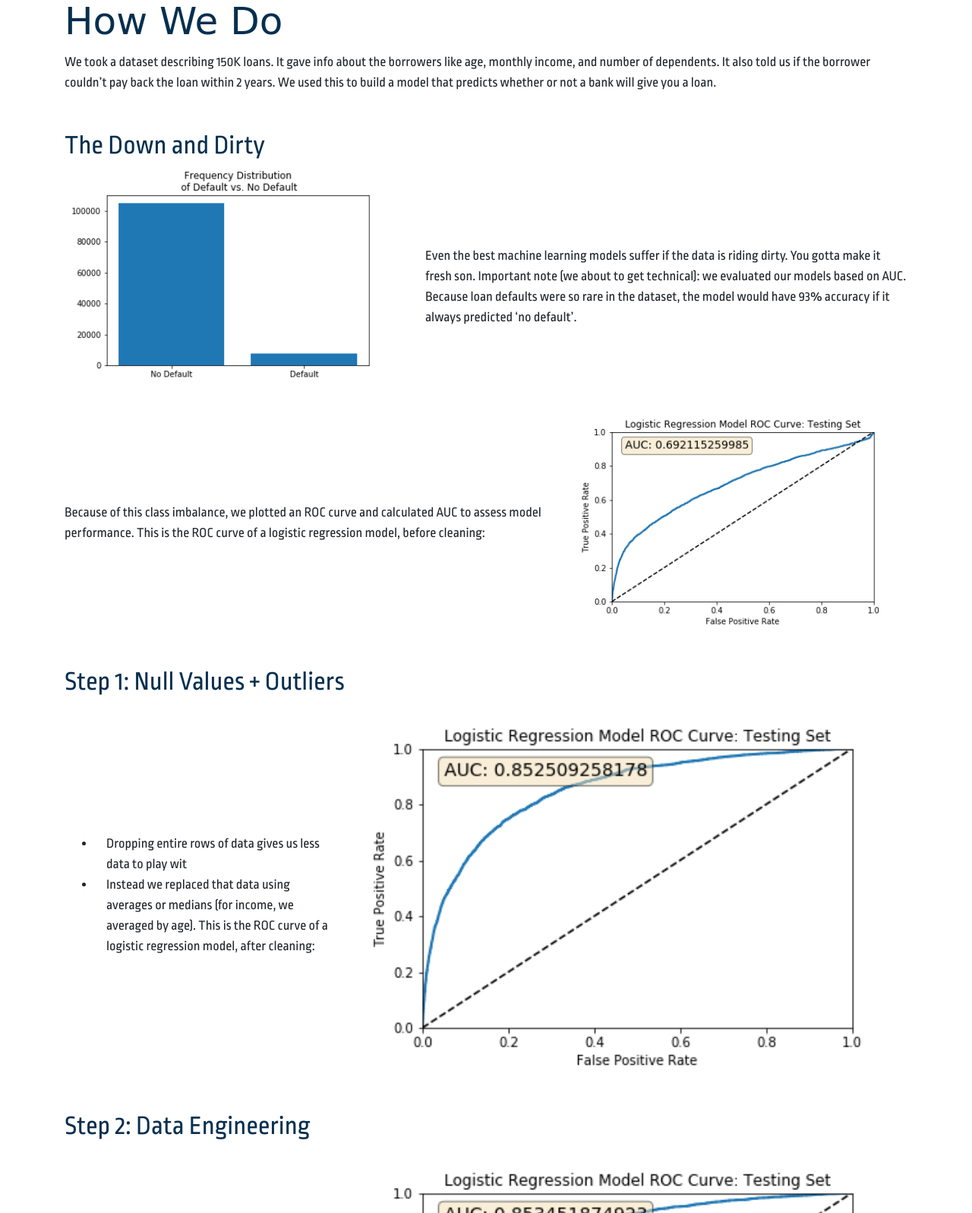
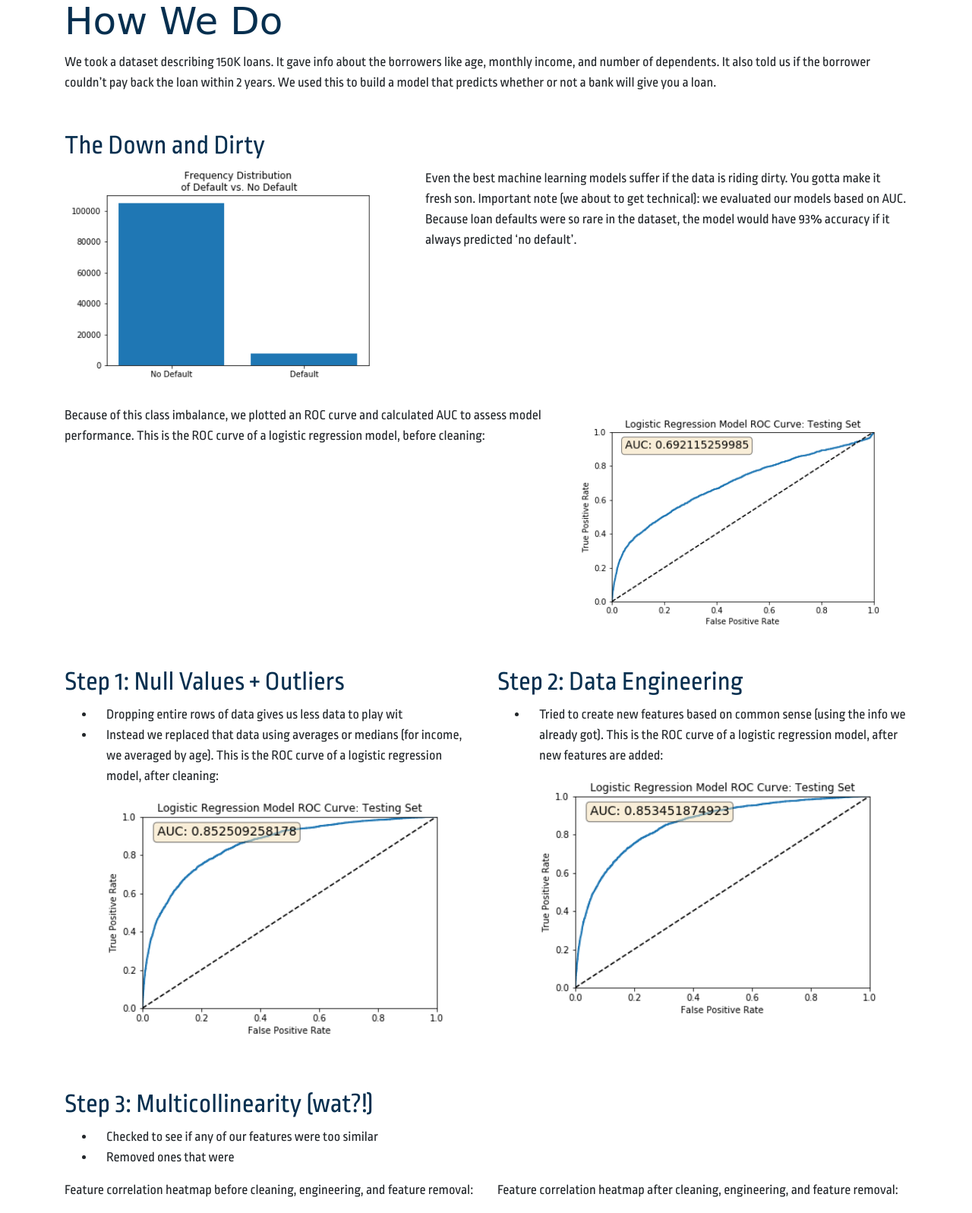
Before and after one commit to MaxParry/financial_distress, a Flask app: page /about in a window 1280 px wide. Shown: the part 253-1850 px from the top of the page at 76% size. Run offline with Flask 2, Linux system fonts and the light colour scheme; parts of the project's set-up code (start-up, migrations or seed data) failed here and were passed over; some libraries are stand-ins or nearby versions; some web fonts are replaced.

Commit message:
finished styling site

```diff
--- a/static/styles/home.css
+++ b/static/styles/home.css
@@ -234,16 +234,12 @@ div.buttonWrapper {
     height:60px;   /* Height of the footer */
 }
 
-.centeredH {
+#wuTangTitle {
     text-align: center;
 }
 
 #wuTangVid {
     text-align: center;
-}
-
-h1 {
-
 }
 
 .rocImg {
@@ -258,7 +254,7 @@ h1 {
 }
 
 .finalImg {
-    border: 5px solid rgb(42, 182, 53);
+    border: 5px solid #813772;
 }
 
 .majHead {
@@ -279,19 +275,6 @@ h1 {
     margin-top: 33px;
 }
 
-
-.centerMe {
-    text-align: center;
-    vertical-align: center;
-}
-
-.vertCenter {
-    /*margin-top: 50%;*/
-    position: relative;
-    top:50%;
-    transform: translateY(-50%);
-}
-
 p {
     font-family: 'Ropa Sans', sans-serif;
     font-size: 18px;
--- a/templates/about.html
+++ b/templates/about.html
@@ -13,11 +13,6 @@
             {% include 'blocks/header.html' %}
 
             <!--Body-->
-            <div class="">
-                <div id="homeHeader" style="background-image:url(../static/images/vet-yo-self.jpg)">
-                    <!-- <img src="../static/images/vet-yo-self.jpg" alt="" id="homeHeaderImg"> -->
-                </div>
-
             <div class="container">
                 <div class='row'>
                     <div class='col'>
@@ -49,62 +44,42 @@
                         <img class='rocImg' src='../static/images/class_imbalance.png'>
                     </div>
                     <div class='col-md-6 col-lg-7'>
-                            <p class='vertCenter'>Even the best machine learning models suffer if the data is riding dirty. You gotta make it fresh son. Important note (we about to get technical): we evaluated our models based on AUC. Because loan defaults were so rare in the dataset, the model would have 93% accuracy if it always predicted ‘no default’.</p>
+                        <p>Even the best machine learning models suffer if the data is riding dirty. You gotta make it fresh son. Important note (we about to get technical): we evaluated our models based on AUC. Because loan defaults were so rare in the dataset, the model would have 93% accuracy if it always predicted ‘no default’.</p>
                     </div>
                 </div>
                 <div class='row'>
                     <div class='col-md-6 col-lg-7'>
-                            <p class='vertCenter'>Because of this class imbalance, we plotted an ROC curve and calculated AUC to assess model performance. This is the ROC curve of a logistic regression model, before cleaning:</p>
+                        <p>Because of this class imbalance, we plotted an ROC curve and calculated AUC to assess model performance. This is the ROC curve of a logistic regression model, before cleaning:</p>
                     </div>
                     <div class='col-md-6 col-lg-5'>
                         <img class='rocImg' src='../static/images/ROC_1_lr_dropna_only.png'>
                     </div>
                 </div>
                 <div class='row'>
-                        <div class='col'>
+                    <div class='col-md-6'>
                         <h3 class='minHead'>Step 1: Null Values + Outliers</h3>
+                        <ul>
+                            <li>Dropping entire rows of data gives us less data to play wit</li>
+                            <li>Instead we replaced that data using averages or medians (for income, we averaged by age). This is the ROC curve of a logistic regression model, after cleaning:</li>
+                            <img class='rocImg' src='../static/images/ROC_2_lr_after_cleaning.png'>
+                        </ul>
+                    </div>
+                    <div class='col-md-6'>
+                        <h3 class='minHead'>Step 2: Data Engineering</h3>
+                        <ul>
+                            <li>Tried to create new features based on common sense (using the info we already got). This is the ROC curve of a logistic regression model, after new features are added:</li>
+                            <img class='rocImg' src='../static/images/ROC_3_lr_after_engineering.png'>
+                        </ul>
                     </div>
                 </div>
                 <div class='row'>
-                        <div class='col-md-8 col-lg-4'>
-                            <ul class='vertCenter'>
-                                <li>Dropping entire rows of data gives us less data to play wit</li>
-                                <li>Instead we replaced that data using averages or medians (for income, we averaged by age). This is the ROC curve of a logistic regression model, after cleaning:</li>
-                            </ul>
-                        </div>
-                        <div class='col-md-4 col-lg-8'>
-                            <img class='rocImg' src='../static/images/ROC_2_lr_after_cleaning.png'>
-                        </div>
-                    </div>
-                    <div class='row'>
-                        <div class='col'>
-                            <h3 class='minHead'>Step 2: Data Engineering</h3>
-                        </div>
-                    </div>
-                    <div class='row'>
-                        <div class='col-md-8 col-lg-4'>
-                            <ul class='vertCenter'>
-                                <li>Tried to create new features based on common sense (using the info we already got). This is the ROC curve of a logistic regression model, after new features are added:</li>
-                            </ul>
-                        </div>
-                        <div class='col-md-4 col-lg-8'>
-                            <img class='rocImg' src='../static/images/ROC_3_lr_after_engineering.png'>
-                        </div>
-                    </div>
-                    <div class='row'>
-                        <div class='col'>
+                    <div class="col-md-12">
                         <h3 class='minHead'>Step 3: Multicollinearity (wat?!)</h3>
-                        </div>
-                    </div>
-                    <div class='row'>
-                        <div class='col'>
                         <ul>
                             <li>Checked to see if any of our features were too similar</li>
                             <li>Removed ones that were</li>
                         </ul>
                     </div>
-                    </div>
-                    <div class='row'>
                     <div class='col-md-6'>
                         <p class='centeredH'>Feature correlation heatmap before cleaning, engineering, and feature removal:</p>
                         <img class='heatImg' src='../static/images/heatmap_1_before_cleaning_and_engineering.png'>
@@ -115,12 +90,8 @@
                     </div>
                 </div>
                 <div class='row'>
-                        <div class='col'>
+                    <div class='col-md-12'>
                         <h3 class='minHead'>Step 4: Standardize</h3>
-                        </div>
-                    </div>
-                    <div class='row'>
-                        <div class='col'>
                         <ul>
                             <li>Split the data so we had a training and testing set</li>
                             <li>Scale that data so we could push it through the model</li>
@@ -128,43 +99,35 @@
                     </div>
                 </div>
                 <div class='row'>
-                        <div class='col'>
+                    <div class='col-md-12'>
                         <h3 class='minHead'>Step 5: Fit It</h3>
-                        </div>
-                    </div>
-                    <div class='row'>
-                        <div class='col'>
                         <ul>
                             <li>Tested a couple different models to see which had the best AUC score</li>
                             <li>Found the best AUC score came from averaging probabilities of two models:</li>
                         </ul>
                     </div>
-                    </div>
-                    <div class='row'>
                     <div class='col-md-6'>
                         <img class='rocImg' src='../static/images/ROC_4_lr_after_tuning.png'>
+                    </div>
+                    <div class='col-md-6'>
                         <img class='rocImg' src='../static/images/ROC_5_rf_after_tuning.png'>
                     </div>
                     <div class='col-md-6'>
                         <img class='rocImg' src='../static/images/ROC_6_gbm_after_tuning.png'>
+                    </div>
+                    <div class='col-md-6'>
                         <img class='rocImg finalImg' src='../static/images/ROC_7_ens_after_tuning.png'>
                     </div>
                 </div>
                 <div class='row'>
-                        <div class='col'>
+                    <div class='col-md-12'>
                         <h3 class='minHead'>Step 6: Predict It</h3>
-                        </div>
-                    </div>
-                    <div class='row'>
-                        <div class='col'>
                         <ul>
                             <li>Use those two models to let you know if you qualify based on the info you provide</li>
                         </ul>
                     </div>
                 </div>
             </div>
-            </div>
-
 
             <!--Footer-->
             {% include 'blocks/footer.html' %}
--- a/templates/accreditation.html
+++ b/templates/accreditation.html
@@ -14,7 +14,7 @@
             <div class="homeHeader"><h1>Accredited By:</h1></div>
 
             <div class="wuTang">
-                <h2 class="centeredH">Wu Tang Financial</h2>
+                <h2 id="wuTangTitle" class="majHead">Wu Tang Financial</h2>
                 <div id="wuTangVid">
                     <iframe width="560" height="315" src="https://www.youtube.com/embed/zhUnEg0he4A" frameborder="0" allow="autoplay; encrypted-media" allowfullscreen></iframe>
                 </div>
```
Also changed, not shown: static/images/heatmap_1_before_cleaning_and_engineering.png, static/images/heatmap_2_after_cleaning_and_engineering.png. Lines whose indentation alone changed are shown as unchanged.
